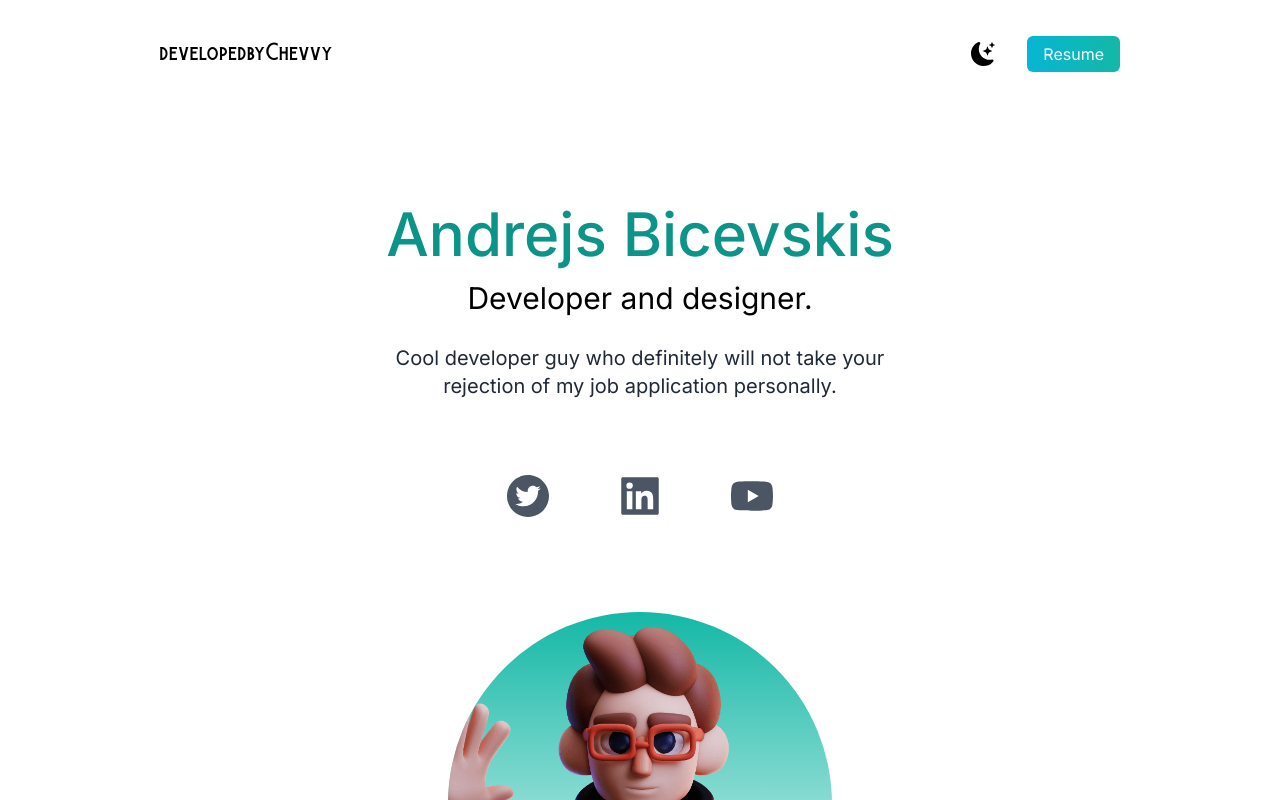
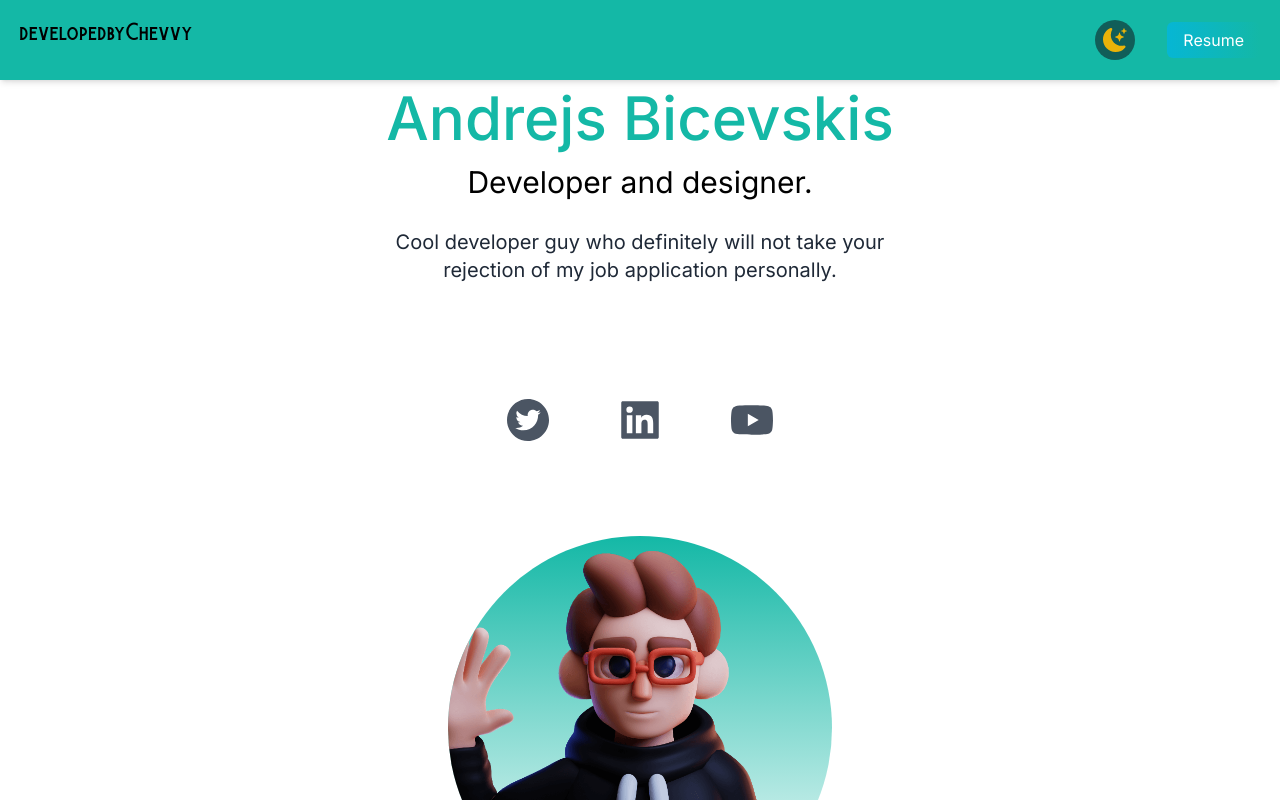
Before and after one commit to andrejs-is-on-the-computer/react-tailwind-portfolio, a Next.js app in the folder react-portfolio/: page / in a window 1280 px wide. Shown: the top 800 px of the page. Built offline with nearby package versions, Linux system fonts and the light colour scheme.

Commit message:
dark mode

```diff
--- a/react-portfolio/app/globals.css
+++ b/react-portfolio/app/globals.css
@@ -23,6 +23,10 @@ a {
   text-decoration: none;
 }
 
+body * {
+  @apply transition-colors duration-200;
+}
+
 @font-face {
   font-family: "burtons";
   src: url('../public/Burtons.otf');
--- a/react-portfolio/app/page.js
+++ b/react-portfolio/app/page.js
@@ -1,5 +1,4 @@
 "use client";
-
 import Head from "next/head"
 import {BsFillMoonStarsFill} from 'react-icons/bs';
 import {AiFillTwitterCircle, AiFillLinkedin, AiFillYoutube} from 'react-icons/ai';
@@ -25,26 +24,30 @@ export default function Home() {
       <Head>
 
       </Head>
+      <nav className="p-5 mb-12 flex justify-between fixed top-0 w-full shadow-md z-50 bg-teal-500 dark:bg-teal-800">
+        <h1 className="text-xl font-burtons dark:text-slate-100">developedbyChevvy</h1>
+        <ul className="flex items-center">
+          <li>
+          <div className="mx-auto rounded-full w-10 h-10 overflow-hidden cursor-pointer flex items-center justify-center bg-teal-800 dark:bg-teal-500" onClick={() => setDarkMode(!darkMode)}>
+            <BsFillMoonStarsFill className="text-2xl text-yellow-500 dark:text-yellow-500" />
+          </div>
+
+          </li>
+          <li><a className="bg-gradient-to-r from-cyan-500 to-teal-500 text-white px-4 py-2 rounded-md ml-8" href="#">Resume</a></li>
+        </ul>
+      </nav>
 
       <main className="bg-white px-10 md:px-20 lg:px-40 dark:bg-gray-900">
         <section className="">
-          <nav className="py-10 mb-12 flex justify-between">
-            <h1 className="text-xl font-burtons">developedbyChevvy</h1>
-            <ul className="flex items-center">
-              <li>
-                <BsFillMoonStarsFill className="cursor-pointer text-2xl" onClick={() => setDarkMode(!darkMode)} />
-              </li>
-              <li><a className="bg-gradient-to-r from-cyan-500 to-teal-500 text-white px-4 py-2 rounded-md ml-8" href="#">Resume</a></li>
-            </ul>
-          </nav>
-          <div className="text-center p-10">
-            <h2 className="text-5xl py-2 text-teal-600 font-medium md:text-6xl">
+
+          <div className="text-center p-10 py-20">
+            <h2 className="text-5xl py-2 text-teal-500 font-medium md:text-6xl">
               Andrejs Bicevskis
             </h2>
-            <h3 className="text-2xl py-2 md:text-3xl">
+            <h3 className="text-2xl py-2 md:text-3xl dark:text-slate-100">
               Developer and designer.
             </h3>
-            <p className="text-md py-5 leading-8 text-gray-800 md:text-xl max-w-lg mx-auto">
+            <p className="text-md py-5 leading-8 text-gray-800 md:text-xl max-w-lg mx-auto dark:text-slate-400">
               Cool developer guy who definitely will not take your rejection of
               my job application personally.
             </p>
@@ -67,17 +70,18 @@ export default function Home() {
 
         <section>
           <div>
-            <h3 className="text-3xl py-1">Services I offer</h3>
-            <p className="text-md py-2 leading-8 text-gray-800">
+            <h3 className="text-3xl py-1 dark:text-slate-100">Services I offer</h3>
+            <p className="text-md py-2 leading-8 text-gray-800 dark:text-slate-400">
               I make the <span className="text-teal-500">website</span>.
               I make it look <span className="text-teal-500">good</span>.
               I make your <span className="text-teal-500">website</span> for you.
               <span className="text-teal-500">Please</span>. Give me the job.
             </p>
-            <p className="text-md py-2 leading-8 text-gray-800">
+            <p className="text-md py-2 leading-8 text-gray-800 dark:text-slate-400">
               Need money. Need Job. Need money. Need Job.
             </p>
           </div>
+
           <div className="lg:flex gap-10">
             <div className="text-center shadow-lg p-10 rounded-xl my-10 dark:bg-white">
               <Image className="mx-auto" src={design} width={100} height={100} />
@@ -90,6 +94,7 @@ export default function Home() {
               <p className="text-gray-800 py-1">Illustrator</p>
               <p className="text-gray-800 py-1">Figma</p>
             </div>
+
             <div className="text-center shadow-lg p-10 rounded-xl my-10">
               <Image className="mx-auto" src={code} width={100} height={100} />
               <h3 className="text-lg font-medium pt-8 pb-2">Beautiful Designs</h3>
@@ -101,6 +106,7 @@ export default function Home() {
               <p className="text-gray-800 py-1">Illustrator</p>
               <p className="text-gray-800 py-1">Figma</p>
             </div>
+
             <div className="text-center shadow-lg p-10 rounded-xl my-10">
               <Image className="mx-auto" src={consulting} width={100} height={100} />
               <h3 className="text-lg font-medium pt-8 pb-2">Beautiful Designs</h3>
@@ -112,6 +118,7 @@ export default function Home() {
               <p className="text-gray-800 py-1">Illustrator</p>
               <p className="text-gray-800 py-1">Figma</p>
             </div>
+
           </div>
         </section>
 
@@ -128,6 +135,7 @@ export default function Home() {
               Need money. Need Job. Need money. Need Job.
             </p>
           </div>
+
           <div className="flex flex-col gap-10 py-10 lg:flex-row lg:flex-wrap ">
             <div className="basis-1/3 flex-1">
               <Image src={web1} className="rounded-lg object-cover" width={'100%'} height={'100%'} layout="responsive" />
@@ -148,6 +156,7 @@ export default function Home() {
               <Image src={web6} className="rounded-lg object-cover" width={'100%'} height={'100%'} layout="responsive" />
             </div>
           </div>
+
         </section>
       </main>
     </div>
```
